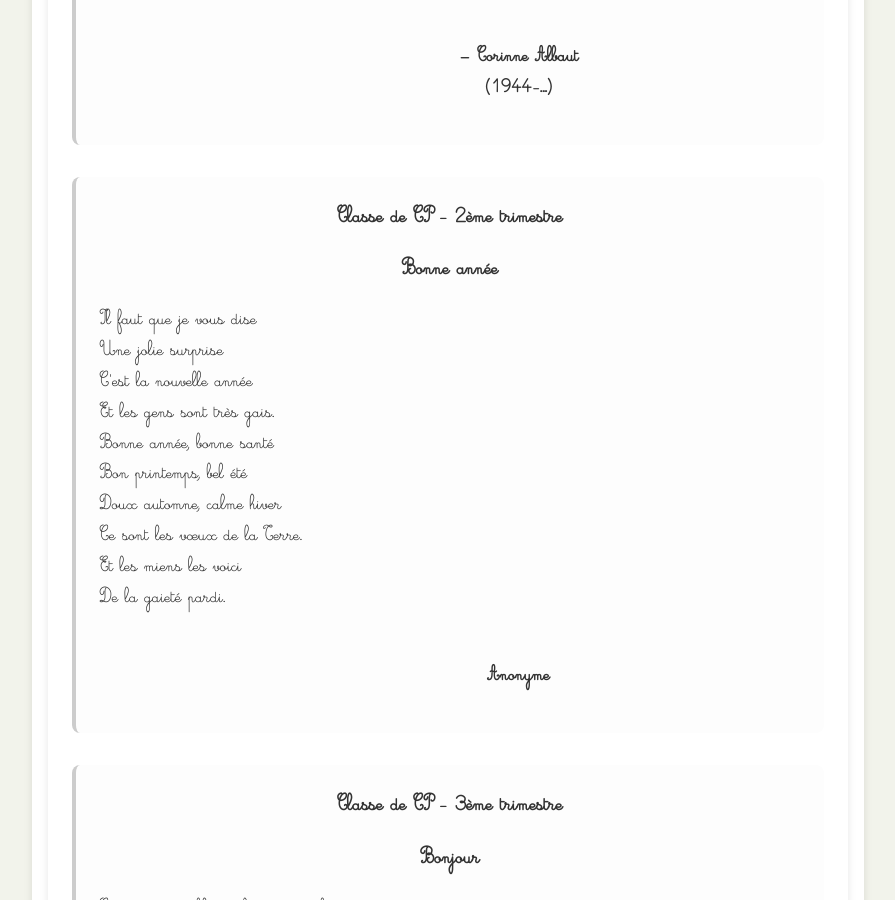
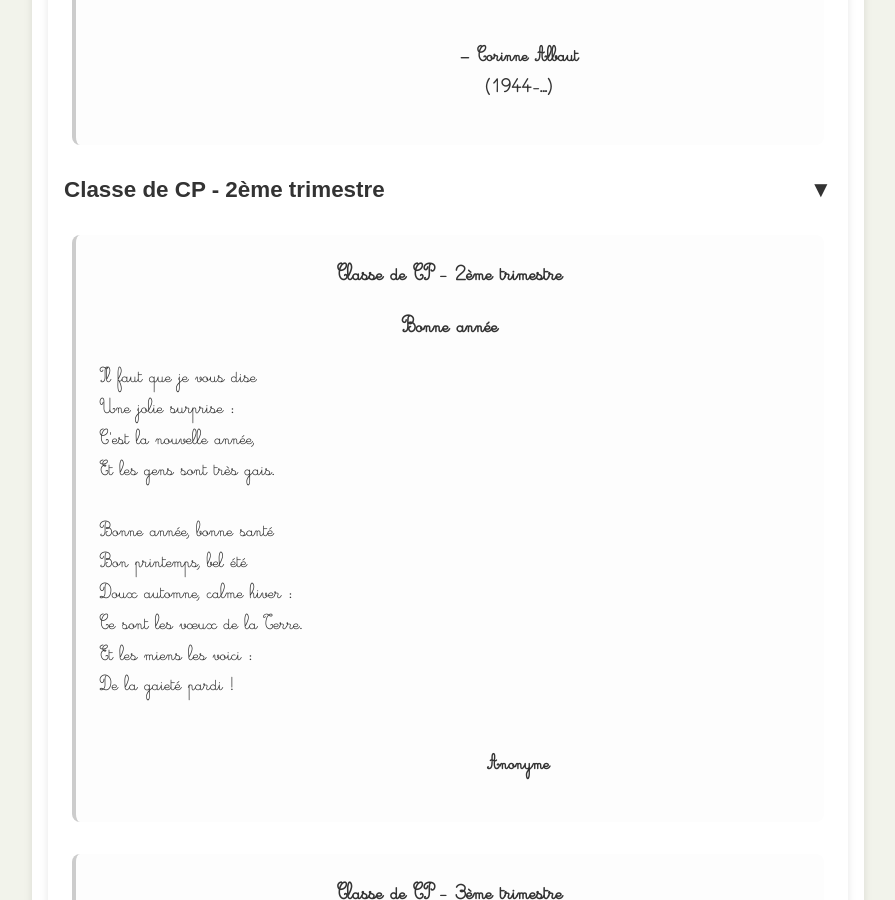
Before and after one commit to RenoCross/the-rushing-gnome, a Jekyll site: the page built from poems.html, in a window 1280 px wide and 900 px high, scrolled down 3125 px. Shown: the whole window, without its empty margins (192-1087 px from the left). Built offline with Jekyll 4.4.1, drawn with Linux system fonts in a browser that asks for light colours; a script that is not in the unit is left out; some of the changed text lies outside the part shown.

Commit message:
Update poems.html

```diff
--- a/poems.html
+++ b/poems.html
@@ -11,9 +11,9 @@
 <main>
   <section id="contrib">
     <h1>Les poèmes de Raphaël</h1>
-    <h2 class="collapsible">Les poèmes de Raphaël</h2>
+    <h2 class="collapsible">Classe de CP - 1er trimestre</h2>
 	<div class="poem-block">
-          <h3>Classe de CP - 1er trimestre</h3>
+          <h3> - 1er trimestre</h3>
 			  <p class="poem-title">Pour la rentrée</p>
 			  <p class="poem-text">
 				Je voulais dans mon cartable<br>
@@ -94,20 +94,21 @@
 			  </p>
 			  <p class="poem-author">— Corinne Albaut<br>(1944-...)</p>
 	</div>
+    <h2 class="collapsible">Classe de CP - 2ème trimestre</h2>
 	<div class="poem-block">
           <h3>Classe de CP - 2ème trimestre</h3>
 			  <p class="poem-title">Bonne année</p>
 			  <p class="poem-text">
 				Il faut que je vous dise<br>
-				Une jolie surprise<br>
-				C'est la nouvelle année<br>
-				Et les gens sont très gais.<br>
+				Une jolie surprise :<br>
+				C'est la nouvelle année,<br>
+				Et les gens sont très gais.<br><br>
 				Bonne année, bonne santé<br>
 				Bon printemps, bel été<br>
-				Doux automne, calme hiver<br>
+				Doux automne, calme hiver :<br>
 				Ce sont les vœux de la Terre.<br>
-				Et les miens les voici<br>
-				De la gaieté pardi.<br><br>
+				Et les miens les voici :<br>
+				De la gaieté pardi !<br><br>
 			  </p>
 			  <p class="poem-author">Anonyme</p>
 	</div>
```
